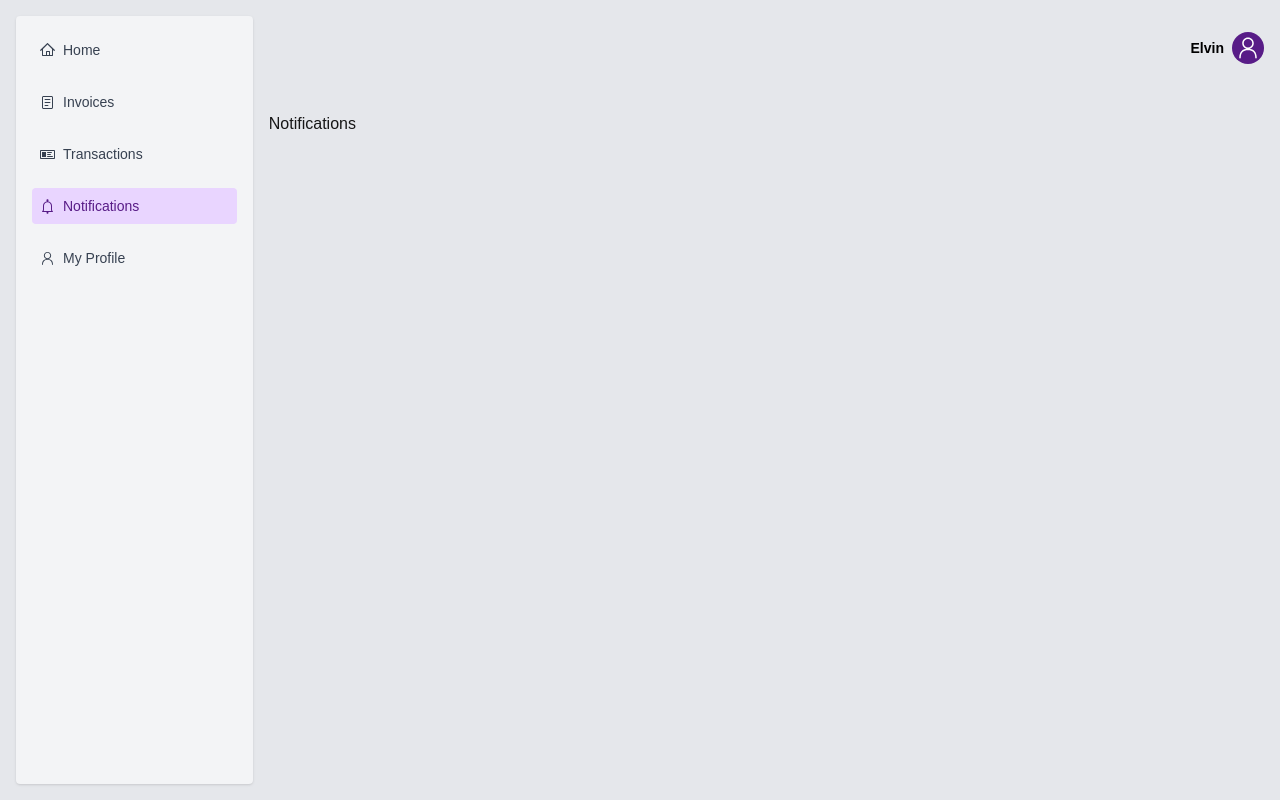
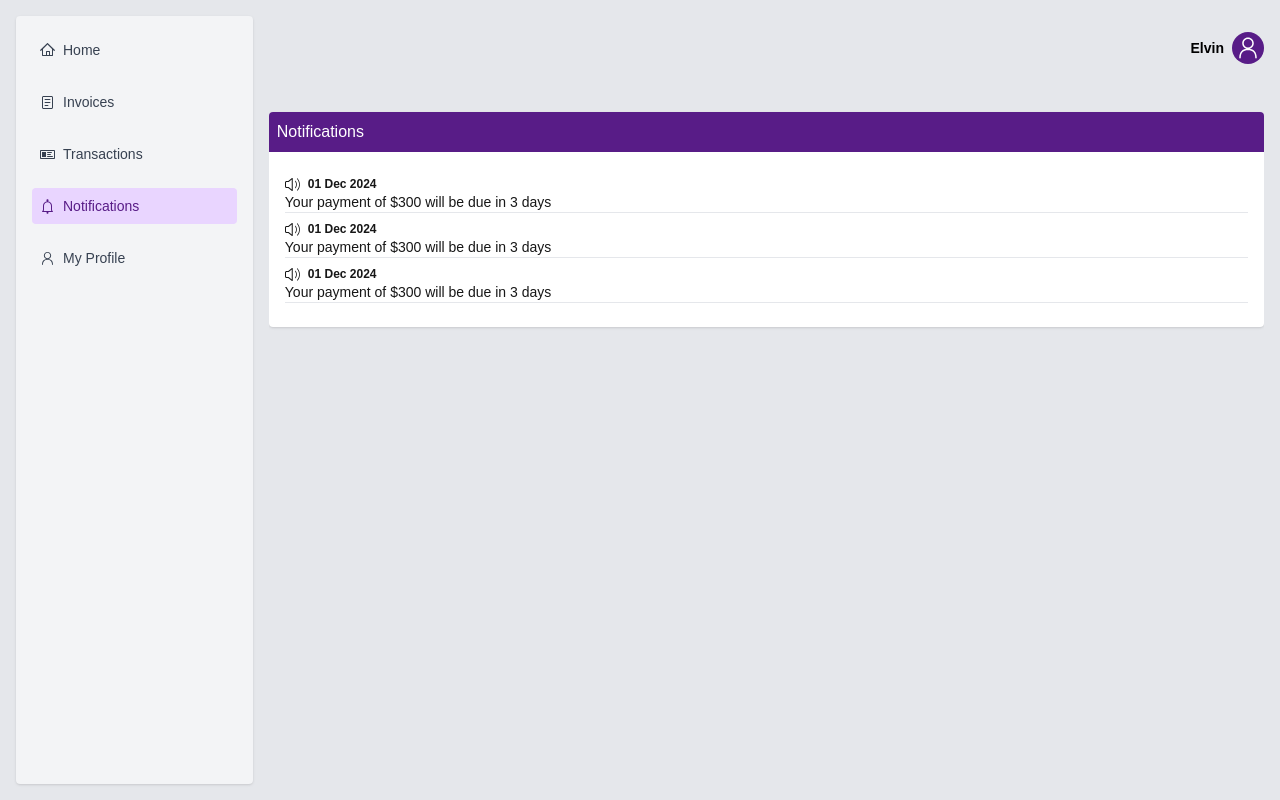
Before and after one commit to ElvinAnesu/sokorides, a Next.js app: page /clientarea/notifications in a window 1280 px wide. Built offline with nearby package versions, Linux system fonts and the light colour scheme.

Commit message:
feat: added main dashboard pages

```diff
--- a/app/clientarea/notifications/page.js
+++ b/app/clientarea/notifications/page.js
@@ -1,3 +1,4 @@
+import NotificationsTable from "@/app/components/clientarea/tables/notifiactionstable";
 
 
 
@@ -5,7 +6,7 @@
 export default function Notifications() {
     return (
         <div>
-            <h1>Notifications</h1>
+            <NotificationsTable />
         </div>
     )
 }
--- a/app/components/clientarea/nav/mobilenav.js
+++ b/app/components/clientarea/nav/mobilenav.js
@@ -27,7 +27,7 @@ export default function ClientMobileNav() {
 							: "text-gray-700"
 					}`}
 				>
-					<Link href="/dashboard" className="flex gap-2 items-center">
+					<Link href="/clientarea" className="flex gap-2 items-center">
 						<HomeIcon />
 					</Link>
 				</li>
--- a/app/components/clientarea/tables/invoicestable.js
+++ b/app/components/clientarea/tables/invoicestable.js
@@ -3,16 +3,19 @@ const invoices = [
 		date: "01 Dec 2024",
 		description: "Initial deposit for Honda Fit gke rent to buy",
 		amount: 3000,
+		status: "Pending",
 	},
 	{
 		date: "01 Dec 2024",
 		description: "Initial deposit for Honda Fit gke rent to buy",
 		amount: 3000,
+		status: "Pending",
 	},
 	{
 		date: "01 Dec 2024",
 		description: "Initial deposit for Honda Fit gke rent to buy",
 		amount: 3000,
+		status: "Pending",
 	},
 ];
 
@@ -35,15 +38,18 @@ export default function InvoicesTable() {
 							<tr key={index}>
 								<td>
 									<div className="bg-white rounded p-2 mb-2">
-										<div className="border-b flex items-center justify-between">
+										<div className="border-b flex items-center justify-between py-2">
 											<div className="text-left py-2 text-xl font-semibold">
 												${_invoice.amount}.00
 											</div>
-											<div className="text-right px-4 rounded-full  py-1 bg-gray-100 text-xs">
+											<div className="text-right  text-xs">
 												{_invoice.date}
+												<div className="bg-amber-200 text-xs px-4 py-1 rounded-full">
+													{_invoice.status}
+												</div>
 											</div>
 										</div>
-										<div>
+										<div className="py-2">
 											<div className="text-left py-2">
 												{_invoice.description}
 											</div>
@@ -61,6 +67,7 @@ export default function InvoicesTable() {
 						<tr className="border-">
 							<th className="w-1/5 text-left py-2">DATE</th>
 							<th className="w-3/5 text-left py-2">DESCRIPTION</th>
+							<th className="w-3/5 text-left py-2">DESCRIPTION</th>
 							<th className="w-1/5 text-right py-2">AMOUNT</th>
 						</tr>
 					</thead>
@@ -68,12 +75,13 @@ export default function InvoicesTable() {
 						{invoices.map((_invoice, index) => (
 							<tr className="border-b" key={index}>
 								<td className="w-1/5 text-left py-2">{_invoice.date}</td>
+								<td className="w-1/5 text-left py-2">{_invoice.description}</td>
 								<td className="w-1/5 text-left py-2">
-									{_invoice.description}
+									<span className="bg-amber-200 text-xs px-4 py-1 rounded-full">
+										{_invoice.status}
+									</span>
 								</td>
-								<td className="w-1/5 text-right py-2">
-									${_invoice.amount}.00
-								</td>
+								<td className="w-1/5 text-right py-2">${_invoice.amount}.00</td>
 							</tr>
 						))}
 					</tbody>
--- /dev/null
+++ b/app/components/clientarea/tables/notifiactionstable.js
@@ -0,0 +1,37 @@
+import { SpeakerLoudIcon } from "@radix-ui/react-icons";
+
+const notoifications = [
+	{
+		date: "01 Dec 2024",
+		message: "Your payment of $300 will be due in 3 days",
+	},
+	{
+		date: "01 Dec 2024",
+		message: "Your payment of $300 will be due in 3 days",
+	},
+	{
+		date: "01 Dec 2024",
+		message: "Your payment of $300 will be due in 3 days",
+	},
+];
+
+export default function NotificationsTable() {
+	return (
+		<div className="w-full rounded shadow bg-white">
+			<div className="rounded-t bg-purple-900 p-2">
+				<h5 className="text-white">Notifications</h5>
+			</div>
+			<div className="p-4">
+                {notoifications.map((_notification, index) => (
+                    <div className="border-b gap-2 my-2 text-sm" key={index}>
+                        <div className="flex gap-2 font-bold items-center text-xs">
+                            <SpeakerLoudIcon />
+                            {_notification.date}
+                        </div>
+                        <p>{_notification.message}</p>
+                    </div>
+                ))}
+			</div>
+		</div>
+	);
+}
```
